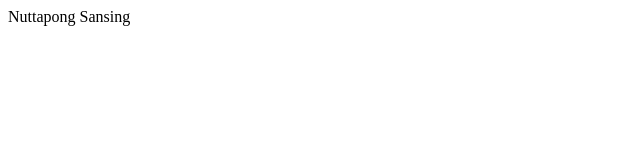
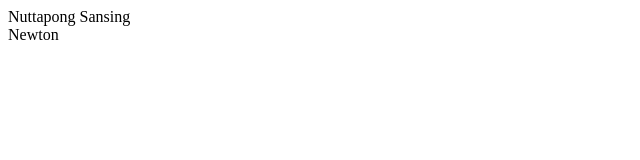
Before and after one commit to Roteesaikai/learn-css, a plain HTML site: page index.html in a window 1280 px wide. Shown: the full height of the page, 0-640 px from the left. Drawn offline with Linux system fonts and the light colour scheme.

Commit message:
add:Nickname in index.html

```diff
--- a/index.html
+++ b/index.html
@@ -7,5 +7,6 @@
 </head>
 <body>
     <div>Nuttapong Sansing</div>
+    <div>Newton</div>
 </body>
 </html>
```
